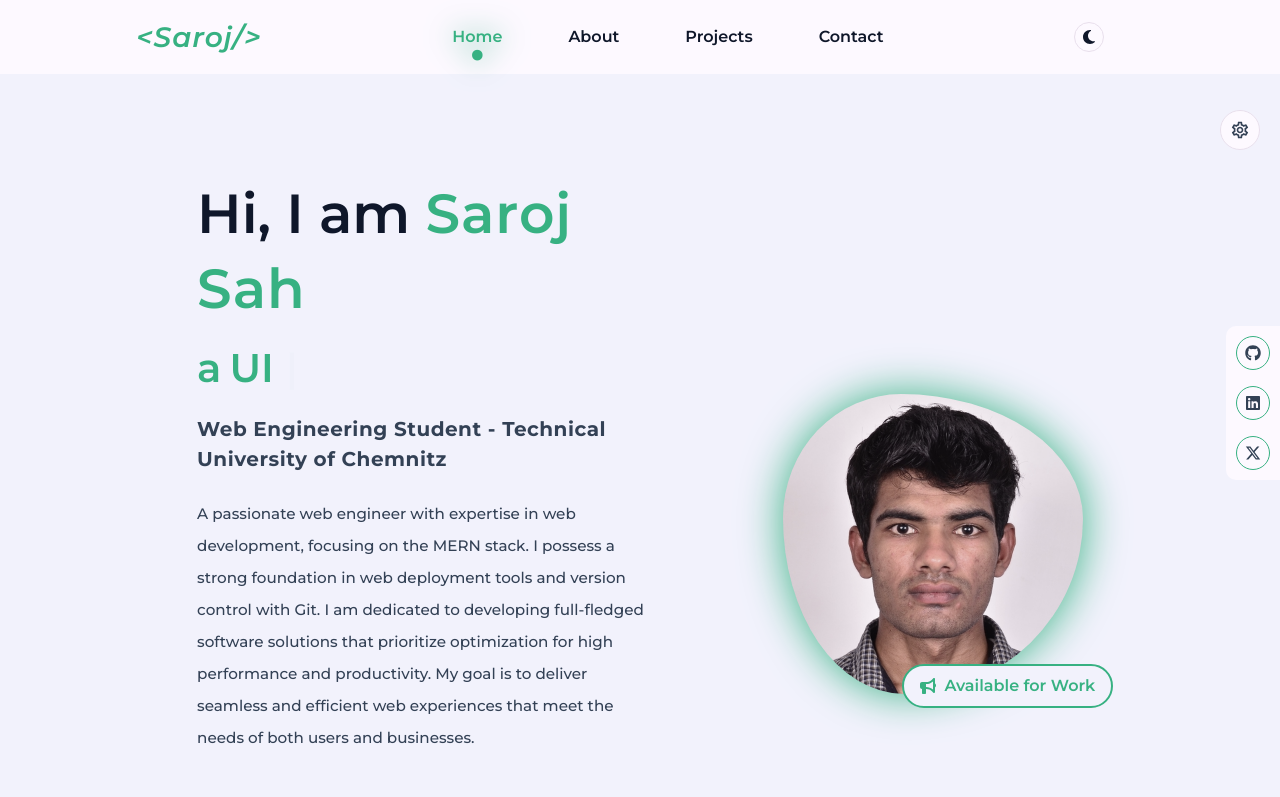
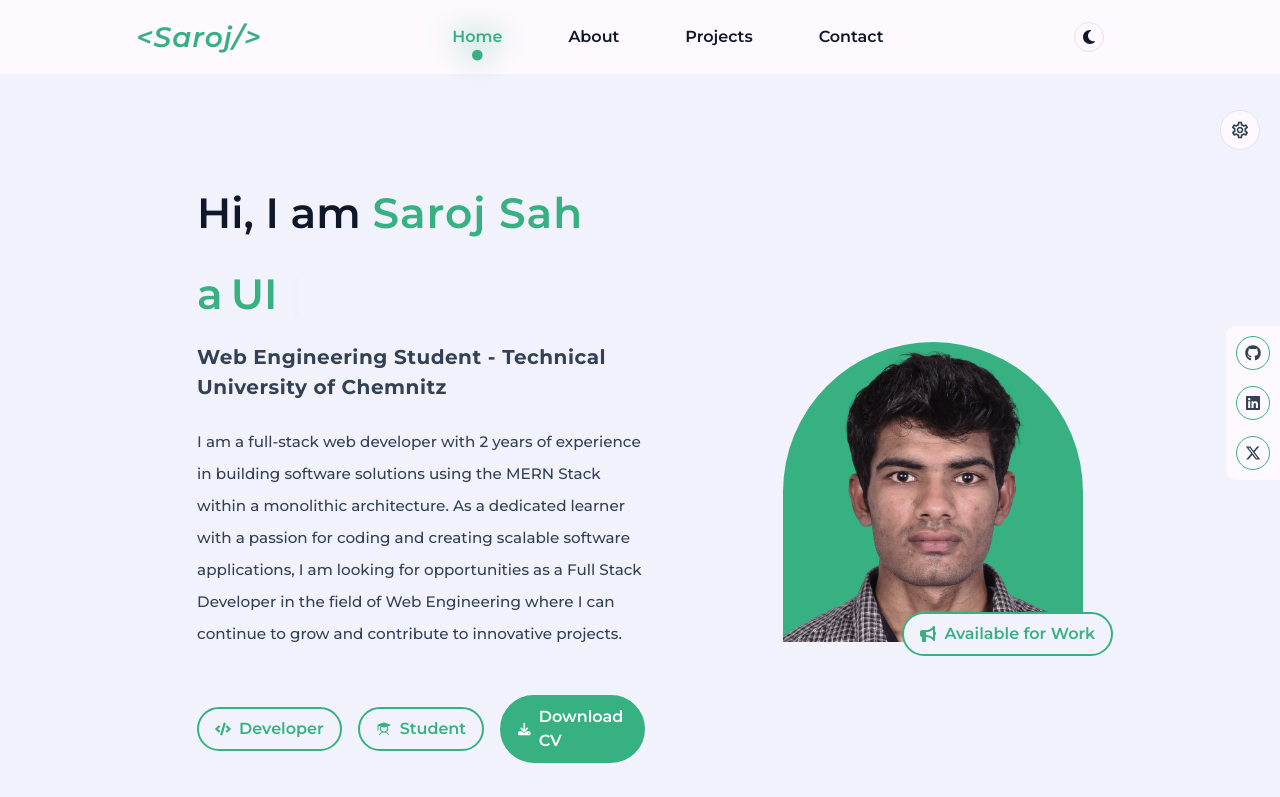
Before and after one commit to saroj2053/my-portfolio-site, a React (Vite) app: page / in a window 1280 px wide. Shown: the top 797 px of the page. Built offline with nearby package versions, Linux system fonts and the light colour scheme.

Commit message:
styling to home image and summary contents changed

```diff
--- a/src/components/Home/Home.css
+++ b/src/components/Home/Home.css
@@ -74,7 +74,7 @@
 .home__myDetails .home__profileHeading {
   color: var(--text-black-900);
   font-weight: 600;
-  font-size: 55px;
+  font-size: calc(32px + 0.8vw);
   margin: 0 0 5px;
   line-height: 75px;
 }
@@ -86,7 +86,7 @@
 }
 
 .home__left .home__profileName {
-  font-size: 55px;
+  font-size: calc(32px + 0.8vw);
   font-weight: 600;
   letter-spacing: 1px;
   margin: 0.75rem 0;
@@ -103,7 +103,7 @@
 .home__typoEffect {
   display: flex;
   gap: 8px;
-  font-size: 2.5rem;
+  font-size: calc(32px + 0.8vw);
   font-weight: 600;
   align-items: center;
   color: var(--skin-color);
@@ -137,20 +137,22 @@
 
 .home__myImage {
   position: relative;
+  background-color: var(--skin-color);
+  border-top-right-radius: 100%;
+  border-top-left-radius: 100%;
 }
 
 .home__profileImage {
-  /* width: 5000px;
-  height: auto; */
-  filter: drop-shadow(0px 0px 22px var(--skin-color));
-  /* border: 1px solid var(--bg-black-50); */
-  max-width: 25rem;
-  aspect-ratio: 1 / 1;
+  /* filter: drop-shadow(0px 0px 22px var(--skin-color)); */
+  /* max-width: 25rem; */
+  /* aspect-ratio: 1 / 1; */
   display: flex;
   justify-content: center;
   align-items: center;
-  border-radius: 57% 43% 64% 36% / 58% 35% 65% 42%;
-  overflow: hidden;
+
+  /* overflow: hidden;
+  border-radius: 57% 43% 64% 36% / 58% 35% 65% 42%; */
+
   transition: all 1s ease 0s;
   animation-name: borderWorm;
   animation-duration: 15s;
@@ -162,7 +164,7 @@
 
 .home__profileImage > img {
   width: 100%;
-  object-fit: contain;
+  object-fit: cover;
 }
 
 .home__downloadCV {
--- a/src/components/Home/Home.tsx
+++ b/src/components/Home/Home.tsx
@@ -4,7 +4,7 @@ import { Element } from "react-scroll";
 import { FaGithub, FaLinkedin, FaXTwitter } from "react-icons/fa6";
 import { HiMiniArrowDownRight } from "react-icons/hi2";
 import { Link } from "react-scroll";
-import portfolioImage from "../../assets/profile_img.jpg";
+import portfolioImage from "../../assets/profile_img.png";
 
 import Pill from "../Pill/Pill";
 
@@ -82,13 +82,13 @@ const Home = () => {
               Web Engineering Student - Technical University of Chemnitz
             </h4>
             <div className="home__profileSummary">
-              A passionate web engineer with expertise in web development,
-              focusing on the MERN stack. I possess a strong foundation in web
-              deployment tools and version control with Git. I am dedicated to
-              developing full-fledged software solutions that prioritize
-              optimization for high performance and productivity. My goal is to
-              deliver seamless and efficient web experiences that meet the needs
-              of both users and businesses.
+              I am a full-stack web developer with 2 years of experience in
+              building software solutions using the MERN Stack within a
+              monolithic architecture. As a dedicated learner with a passion for
+              coding and creating scalable software applications, I am looking
+              for opportunities as a Full Stack Developer in the field of Web
+              Engineering where I can continue to grow and contribute to
+              innovative projects.
             </div>
             {/* <div className="home__profileStatus">
               <span>
```
Also changed, not shown: src/assets/profile_img.png (added).
